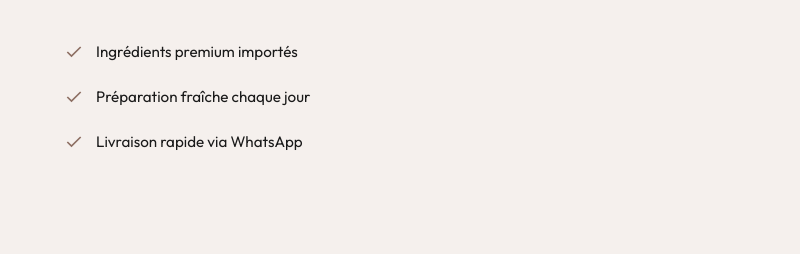
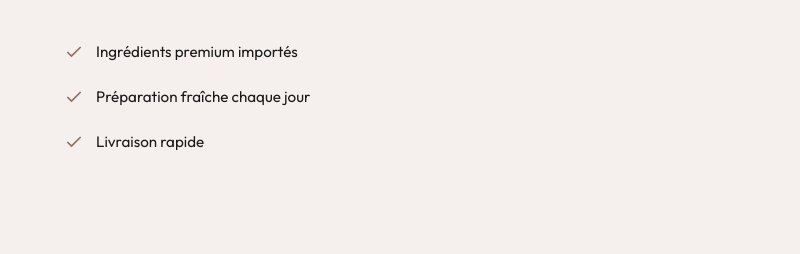
Before and after one commit to anssar-brand/velmisu, a plain HTML site: page index.html in a window 1280 px wide. Shown: the part 2734-2988 px from the top of the page, 0-800 px from the left. Drawn offline with nearby package versions, Linux system fonts and the light colour scheme.

Commit message:
Update index.html

```diff
--- a/index.html
+++ b/index.html
@@ -90,7 +90,7 @@
             </li>
             <li>
               <svg width="20" height="20" viewBox="0 0 24 24" fill="none" stroke="currentColor" stroke-width="2"><path d="M20 6L9 17l-5-5"/></svg>
-              Livraison rapide via WhatsApp
+              Livraison rapide
             </li>
           </ul>
         </div>
```
